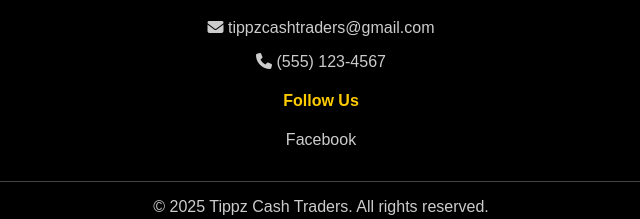
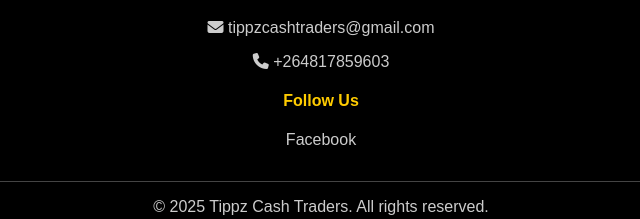
Before and after one commit to Tippztraders/tippz-cash-site, a plain HTML site: page index.html in a window 1280 px wide. Shown: the part 4172-4391 px from the top of the page, 319-959 px from the left. Drawn offline with Linux system fonts and the light colour scheme.

Commit message:
Update index.html

```diff
--- a/index.html
+++ b/index.html
@@ -128,7 +128,7 @@
     <div class="footer-section contact">
       <h4>Contact Info</h4>
       <p><i class="fas fa-envelope"></i> <a href="mailto:tippzcashtraders@gmail.com">tippzcashtraders@gmail.com</a></p>
-      <p><i class="fas fa-phone"></i> <a href="tel:+264817859603">(555) 123-4567</a></p>
+      <p><i class="fas fa-phone"></i> <a href="tel:+264817859603">+264817859603</a></p>
     </div>
     <div class="footer-section social">
       <h4>Follow Us</h4>
```
